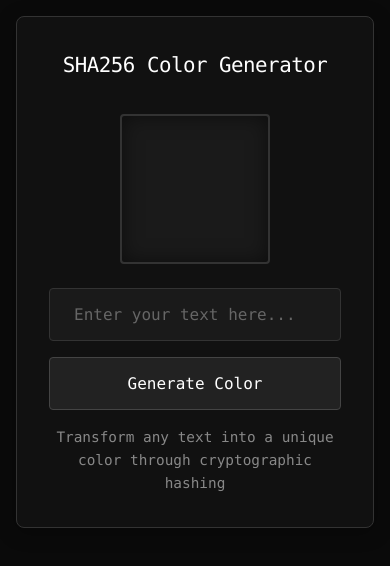
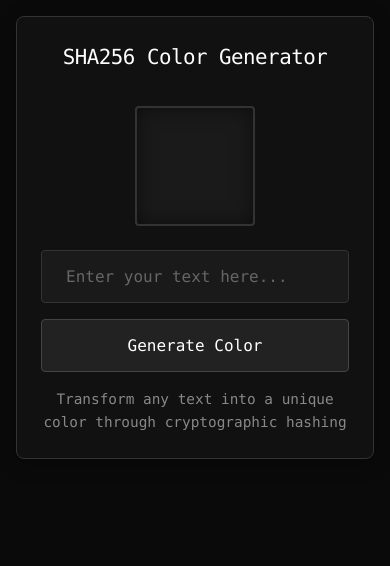
Before and after one commit to c-poramet/ASHSHA, a plain HTML site: page index.html in a window 390 px wide. Drawn offline with nearby package versions, Linux system fonts and the light colour scheme.

Commit message:
Refactor input handling and improve CSS styles for better layout and responsiveness

```diff
--- a/script.js
+++ b/script.js
@@ -124,15 +124,16 @@ document.addEventListener('DOMContentLoaded', function() {
 
             // Auto-focus input
             textInput.focus();
-        }
-    });
 
-    // Demo with placeholder text
-    textInput.addEventListener('input', function() {
-        if (results.style.display === 'block' && textInput.value.trim()) {
-            // Auto-generate on input change if results are visible
-            clearTimeout(textInput.debounceTimer);
-            textInput.debounceTimer = setTimeout(generateColor, 500);
+            // Demo with placeholder text
+            textInput.addEventListener('input', function() {
+                const results = document.getElementById('results');
+                if (results.style.display === 'block' && textInput.value.trim()) {
+                    // Auto-generate on input change if results are visible
+                    clearTimeout(textInput.debounceTimer);
+                    textInput.debounceTimer = setTimeout(handleSubmit, 500);
+                }
+            });
         }
     });
 });
--- a/style.css
+++ b/style.css
@@ -16,21 +16,24 @@ body {
     min-height: 100vh;
     display: flex;
     flex-direction: column;
-    padding: 2rem;
-    gap: 2rem;
-    max-width: none;
+    padding: 1.5rem;
+    gap: 1.5rem;
+    width: 100%;
+    max-width: 100%;
 }
 
 .top-panel {
     display: grid;
-    grid-template-columns: 300px 1fr;
-    gap: 3rem;
-    align-items: start;
+    grid-template-columns: 280px 1fr;
+    gap: 2rem;
+    align-items: stretch;
     background: #111111;
     border: 1px solid #333;
     border-radius: 8px;
-    padding: 2rem;
+    padding: 1.5rem;
     box-shadow: 0 4px 20px rgba(0, 0, 0, 0.3);
+    min-height: 240px;
+    width: 100%;
 }
 
 .color-section {
@@ -48,8 +51,8 @@ body {
 }
 
 .color-box {
-    width: 200px;
-    height: 200px;
+    width: 180px;
+    height: 180px;
     background: #1a1a1a;
     border: 2px solid #333;
     border-radius: 4px;
@@ -61,13 +64,16 @@ body {
     display: flex;
     flex-direction: column;
     justify-content: center;
+    align-items: flex-start;
     gap: 1rem;
+    height: 100%;
 }
 
 .input-wrapper {
     display: flex;
     gap: 1rem;
     align-items: center;
+    width: 100%;
 }
 
 .subtitle {
@@ -127,10 +133,11 @@ button:active {
     background: #111111;
     border: 1px solid #333;
     border-radius: 8px;
-    padding: 2rem;
+    padding: 1.5rem;
     display: none;
     box-shadow: 0 4px 20px rgba(0, 0, 0, 0.3);
     flex: 1;
+    width: 100%;
 }
 
 .step {
@@ -245,15 +252,15 @@ button:active {
 }
 
 /* Responsive Design */
-@media (max-width: 1024px) {
+@media (max-width: 1200px) {
     .top-panel {
         grid-template-columns: 250px 1fr;
-        gap: 2rem;
+        gap: 1.5rem;
     }
 
     .color-box {
-        width: 150px;
-        height: 150px;
+        width: 160px;
+        height: 160px;
     }
 }
 
@@ -267,10 +274,16 @@ button:active {
         grid-template-columns: 1fr;
         gap: 1.5rem;
         text-align: center;
+        min-height: auto;
     }
 
     .color-section {
         align-items: center;
+    }
+
+    .color-box {
+        width: 120px;
+        height: 120px;
     }
 
     .input-wrapper {
```
